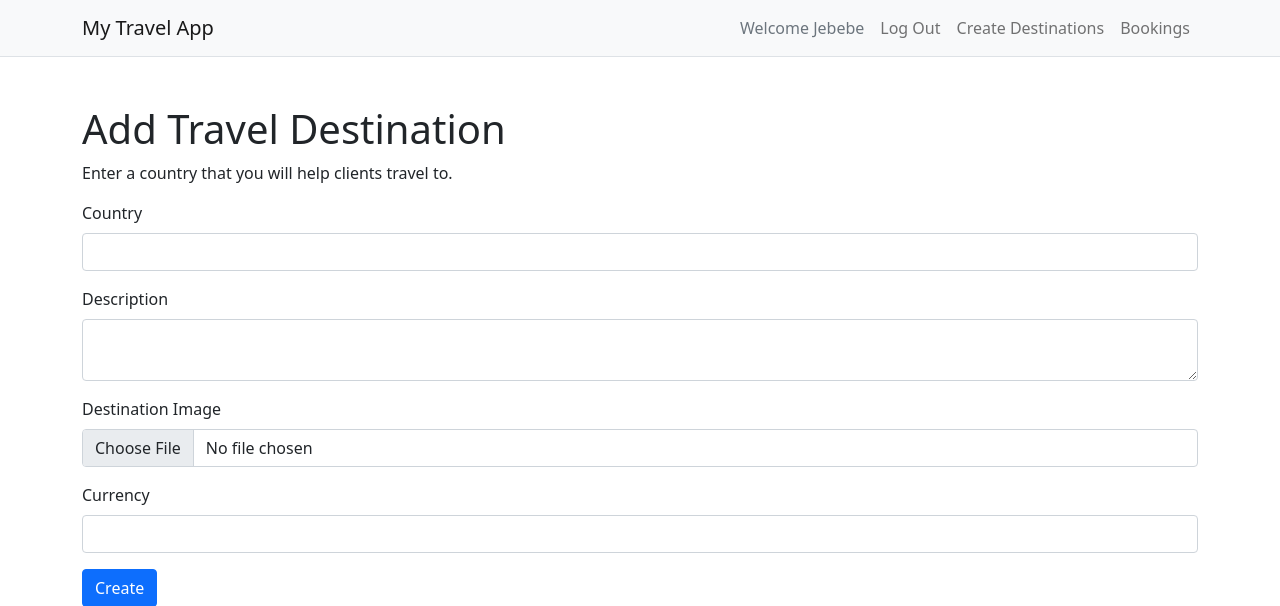
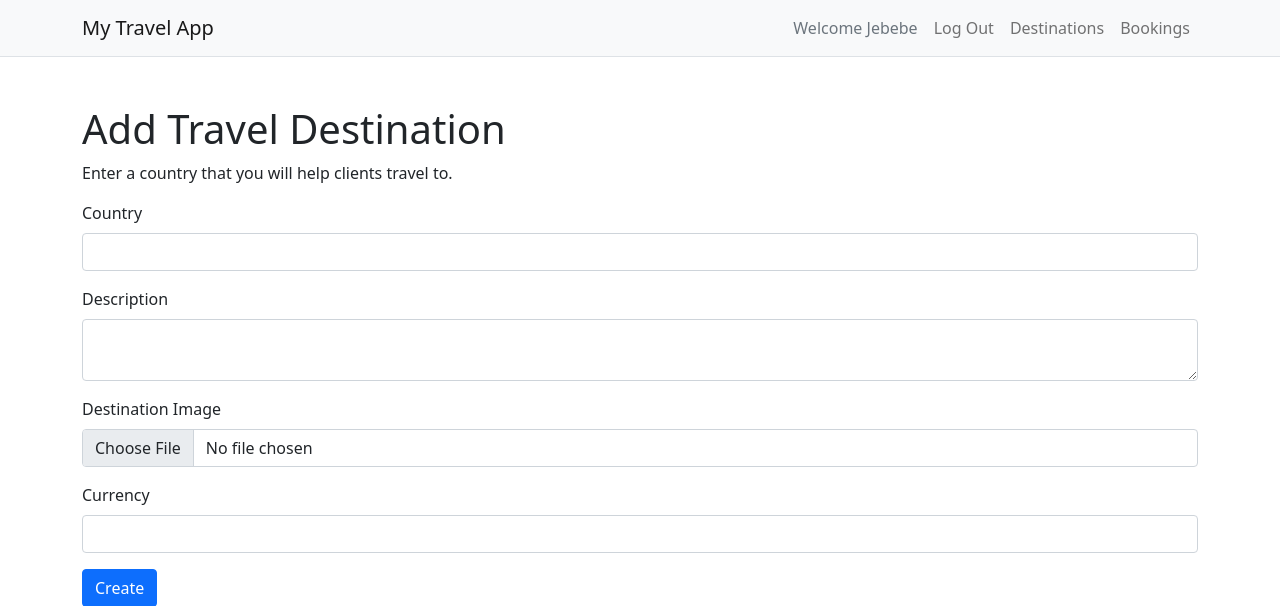
Before and after one commit to Jebebe66/IAB207demo, a Flask app: page /destinations/create in a window 1280 px wide. Shown: the top 606 px of the page. Run offline with Flask 3, Linux system fonts and the light colour scheme; a user stored in the database is signed in; some libraries are stand-ins or nearby versions.

Commit message:
second commit

```diff
--- a/travel/templates/base.html
+++ b/travel/templates/base.html
@@ -41,7 +41,7 @@
                      <a class="nav-item nav-link" href="{{ url_for('auth.login') }}">Log In</a>
                   {% endif %}
 
-                  <a class="nav-item nav-link" href="#">Create Destinations</a>
+                  <a class="nav-item nav-link" href="#">Destinations</a>
                   <a class="nav-item nav-link" href="#">Bookings</a>
 
                </div>
```
